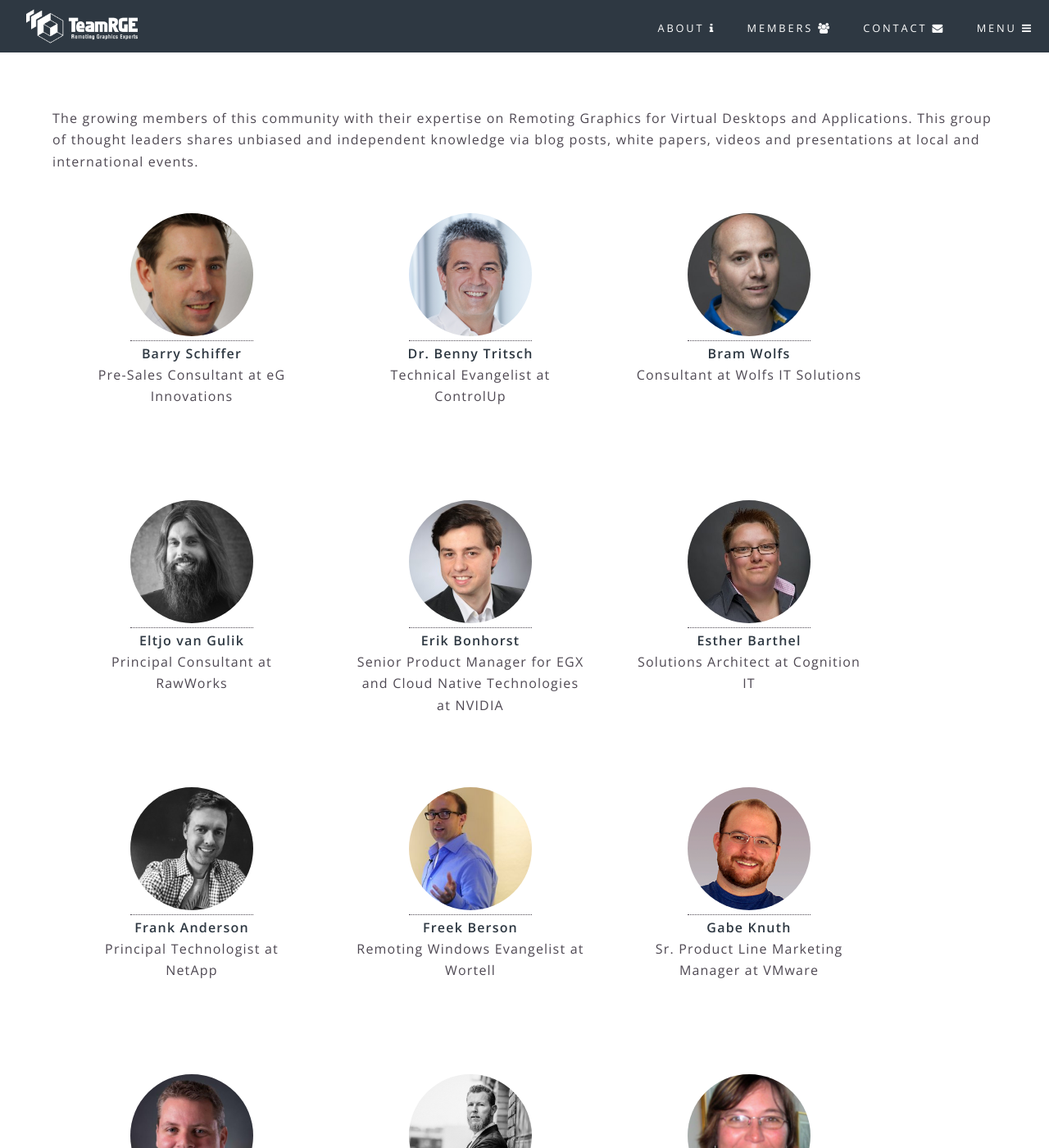
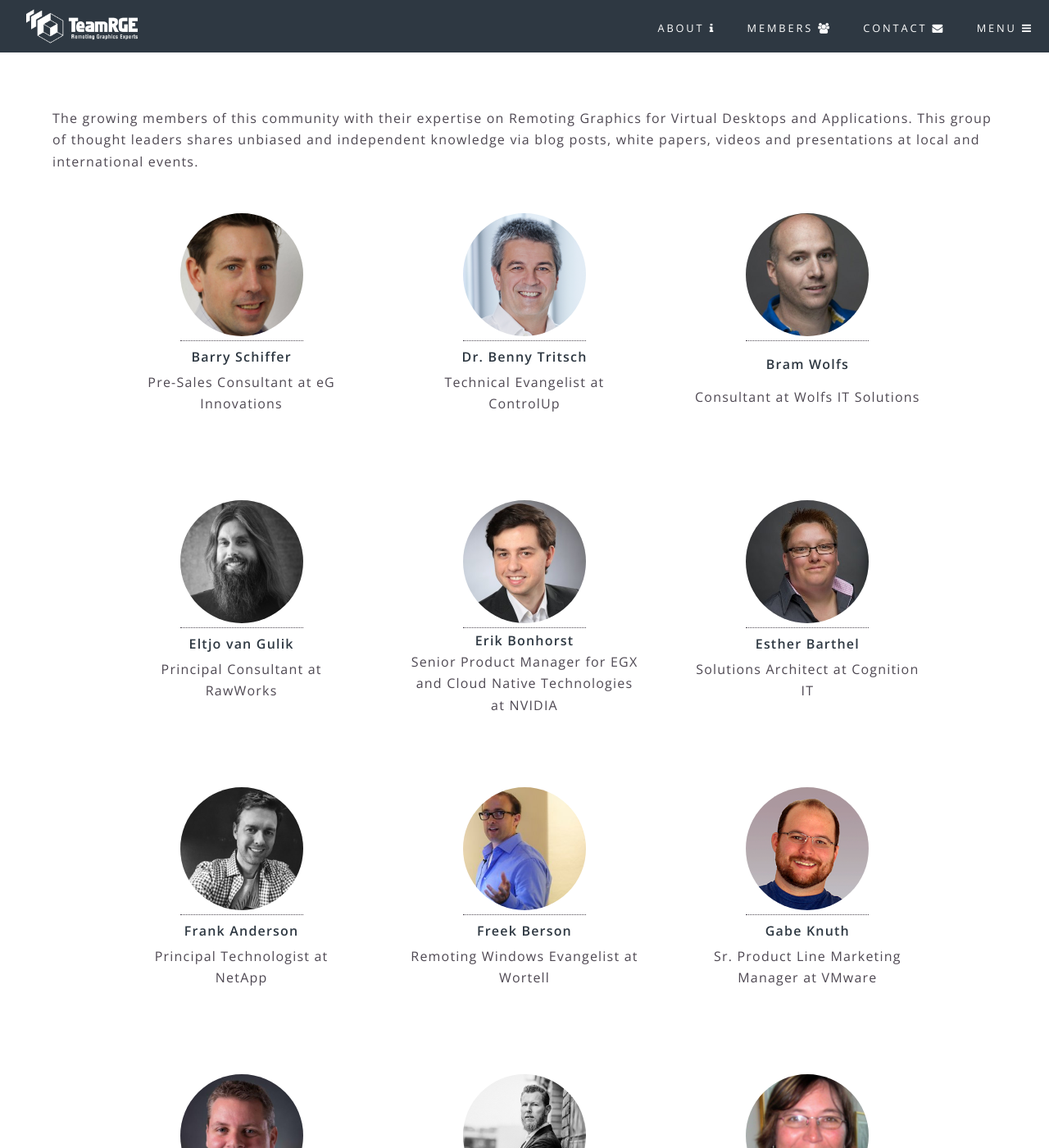
Before and after one commit to TeamRGE/teamrge-website, a Jekyll site: the page built from members.html, in a window 1280 px wide and 1400 px high, scrolled down 300 px. Shown: the whole window at 82% size. Built offline with Jekyll 4.4.1, drawn with Linux system fonts in a browser that asks for light colours.

Commit message:
Ensure the member layout is in the center

```diff
--- a/assets/css/main.scss
+++ b/assets/css/main.scss
@@ -198,7 +198,8 @@
 	}
 	.member-layout {
 		display: inline-block;
-		margin: auto;
+		width: 100%;
+		text-align: center;
 	}
 
 	.member-box {
@@ -206,8 +207,8 @@
 		height: 350px;
 		padding: 50px 30px;
 		text-align: center;
-		float: left;
-		display: inline;
+		// float: left;
+		display: inline-grid;
 	}
 
 	.member-box-image {
--- a/members.html
+++ b/members.html
@@ -8,29 +8,20 @@
 
 
 <div class="member-layout">
-
     {% assign members = site.members | sort %}
     {% for member in members %}
     {% assign name = member[0] %}
     {% assign info = site.members[name] %}
         <div class="member-box" >
-            <diV>
+            <div>
                <a href="{{site.baseurl}}/members/{{info.page}}"><img class="member-box-image" src="{{ site.baseurl }}/{{ info.picture }}" alt="{{ info.display_name }}"></a>
-            </diV>
+            </div>
             <div>
                 <b>{{ info.display_name }}</b>
             </div>
             <div>
                 {{ info.title }} at {{ info.company }}
             </div>
-
-
         </div>
-
-
-
-
     {% endfor %}
-
-
 </div>
```
